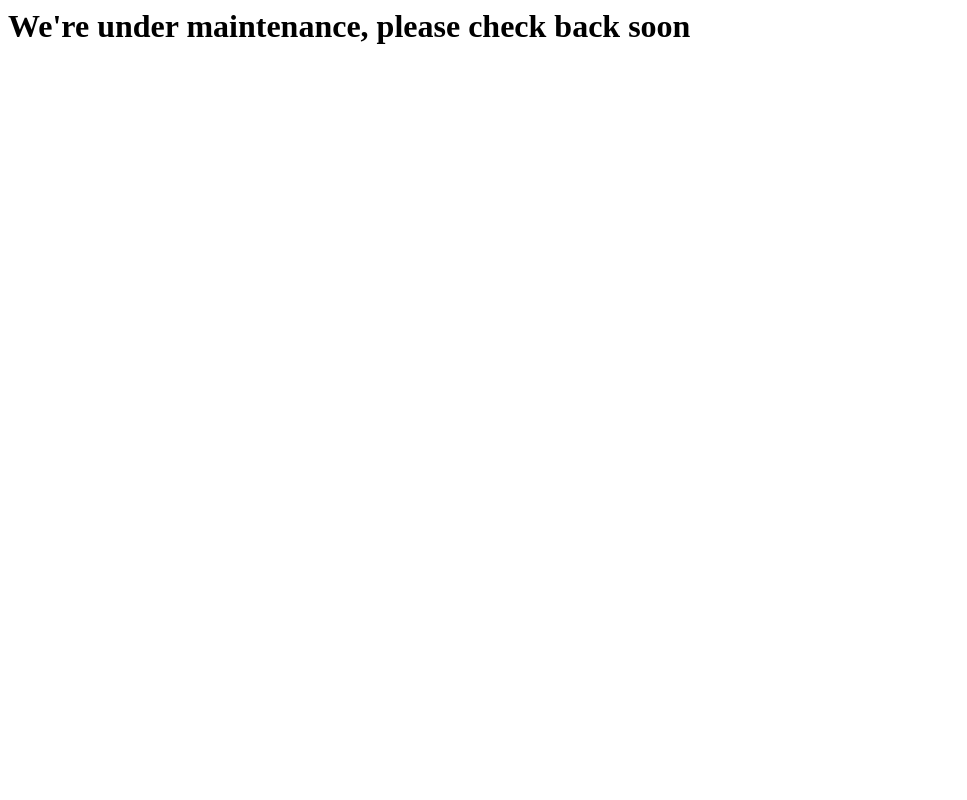
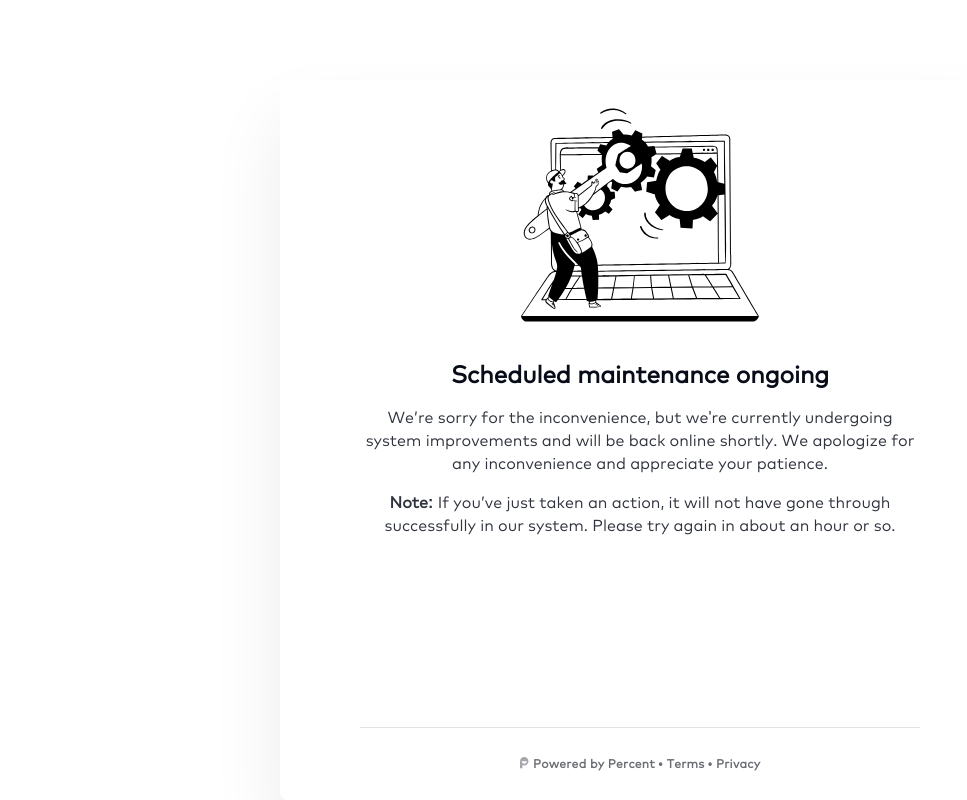
Before and after one commit to poweredbypercent/maintenance-page, a plain HTML site: page docs/index.html in a window 1280 px wide. Shown: the whole page, without its empty margins (0-967 px from the left). Drawn offline with Linux system fonts and the light colour scheme.

Commit message:
feat: Reproduce Vercel maintenance page into maintence.poweredbypercent.com

```diff
--- /dev/null
+++ b/docs/css/styles.css
@@ -0,0 +1,98 @@
+@font-face {
+  font-family: 'MarkPro';
+  src: local('MarkPro'), url('../fonts/MarkPro.ttf') format('truetype');
+}
+
+body {
+  text-align: center;
+  margin: 0px;
+  font-family: 'MarkPro', sans-serif;
+  font-weight: normal;
+}
+
+#outer-layout {
+  width: 100%;
+  height: 100%;
+  display: flex;
+}
+
+div#inner-layout {
+  color: #2f333d;
+  margin: 0 auto;
+  min-width: 300px;
+  padding: 10px;
+  display: flex;
+  justify-content: center;
+  background: #fff;
+  display: flex;
+  justify-content: space-between;
+  flex-direction: column;
+}
+
+div#inner-layout h1 {
+  color: #070c18;
+  font-size: 24px;
+  font-weight: 600;
+}
+
+div#inner-layout p {
+  font-size: 16px;
+  color: #2f333d;
+}
+
+footer {
+  margin-top: 50px;
+}
+
+a {
+  color: #6a6d74;
+  text-decoration: none;
+}
+
+#maintenance_frame {
+  width: 250px;
+  height: 250px;
+  margin: 0 auto;
+}
+
+footer p {
+  color: #6a6d74 !important;
+  margin: 18px 0;
+  font-size: 12px !important;
+  font-weight: 600;
+  letter-spacing: 0.3px;
+  display: inline-block;
+}
+
+hr {
+  display: block;
+  height: 1px;
+  border: 0;
+  border-top: 1px solid #e1e2e3;
+  padding: 0;
+}
+
+#percent-logo {
+  margin-bottom: -1px;
+}
+
+span {
+  font-weight: 600;
+}
+
+@media (min-width: 600px) {
+  div#inner-layout {
+    margin: 0 auto;
+    margin-top: 10vh;
+    width: auto;
+    padding: 10px 80px;
+    border-radius: 8px;
+    box-shadow: 0px 40px 72px rgba(7, 12, 24, 0.08);
+  }
+}
+
+@media (min-width: 800px) {
+  div#inner-layout {
+    width: 560px;
+  }
+}
--- a/docs/index.html
+++ b/docs/index.html
@@ -1,7 +1,38 @@
-<html>
-
-	<body>
-		<h1>We're under maintenance, please check back soon</h1>
-	</body>
-
+<html lang="en">
+  <head>
+    <meta charset="UTF-8" />
+    <meta name="viewport" content="width=device-width, initial-scale=1.0" />
+    <title>Maintenance page</title>
+    <link rel="stylesheet" href="./css/styles.css" />
+  </head>
+  <body>
+    <div id="outer-layout">
+      <div id="inner-layout">
+        <div>
+          <img id="maintenance_frame" src="./images/maintenance_frame.svg" alt="maintenance_frame_svg" />
+          <h1>Scheduled maintenance ongoing</h1>
+          <p>
+            We’re sorry for the inconvenience, but we're currently undergoing system improvements and will be back
+            online shortly. We apologize for any inconvenience and appreciate your patience.
+          </p>
+          <p>
+            <span>Note:</span> If you’ve just taken an action, it will not have gone through successfully in our system.
+            Please try again in about an hour or so.
+          </p>
+        </div>
+        <footer>
+          <hr />
+          <img id="percent-logo" src="./images/percent-icon.svg" alt="percent_icon" />
+          <p>
+            Powered by Percent •
+            <a target="_blank" rel="noreferrer" href="https://poweredbypercent.com/legal/#terms-and-conditions">
+              Terms
+            </a>
+            •
+            <a target="_blank" rel="noreferrer" href="https://poweredbypercent.com/legal/#privacy-policy"> Privacy </a>
+          </p>
+        </footer>
+      </div>
+    </div>
+  </body>
 </html>
```
Also changed, not shown: docs/fonts/MarkPro.ttf (added), docs/images/maintenance_frame.svg (added), docs/images/percent-icon.svg (added), 2 other files.
